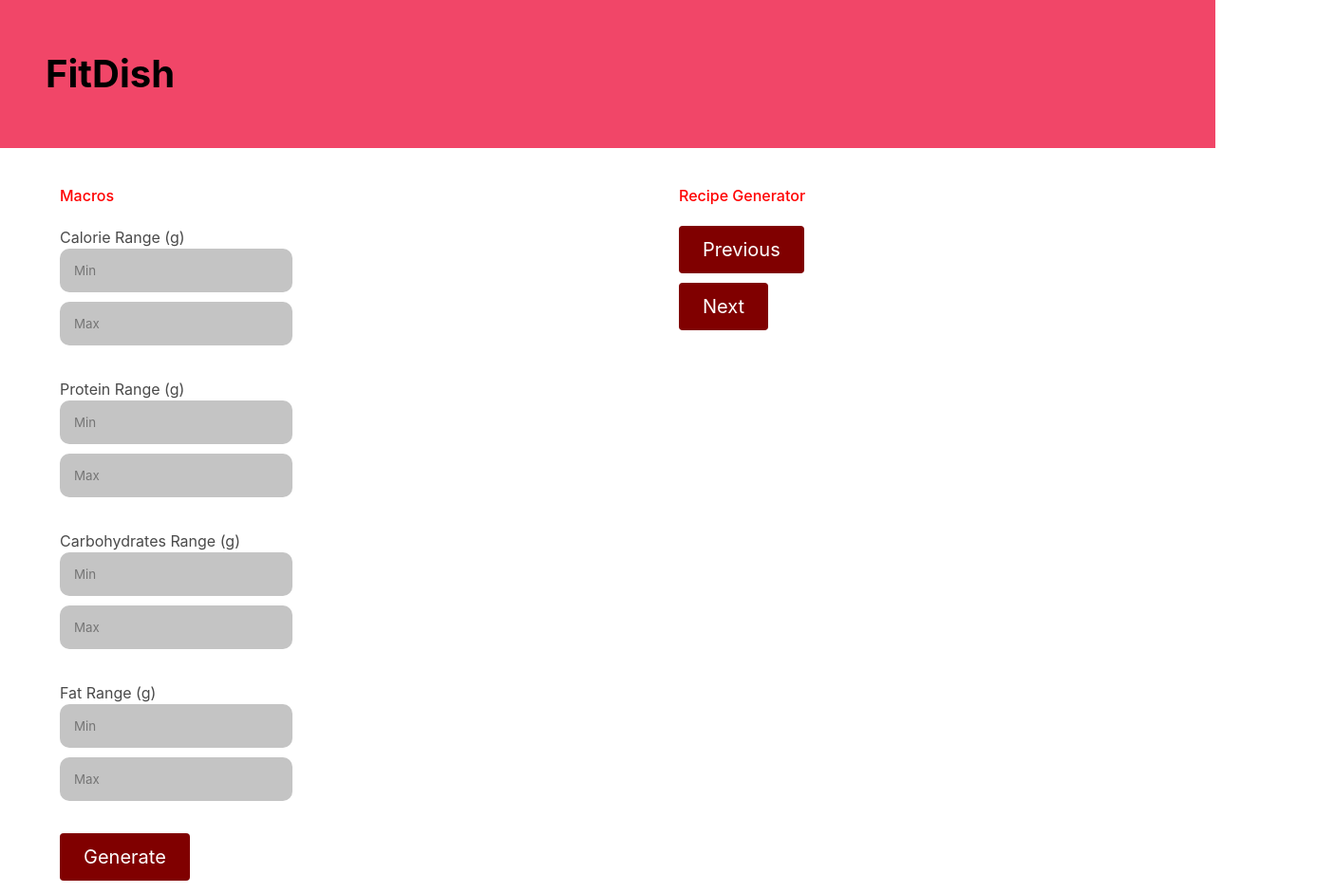
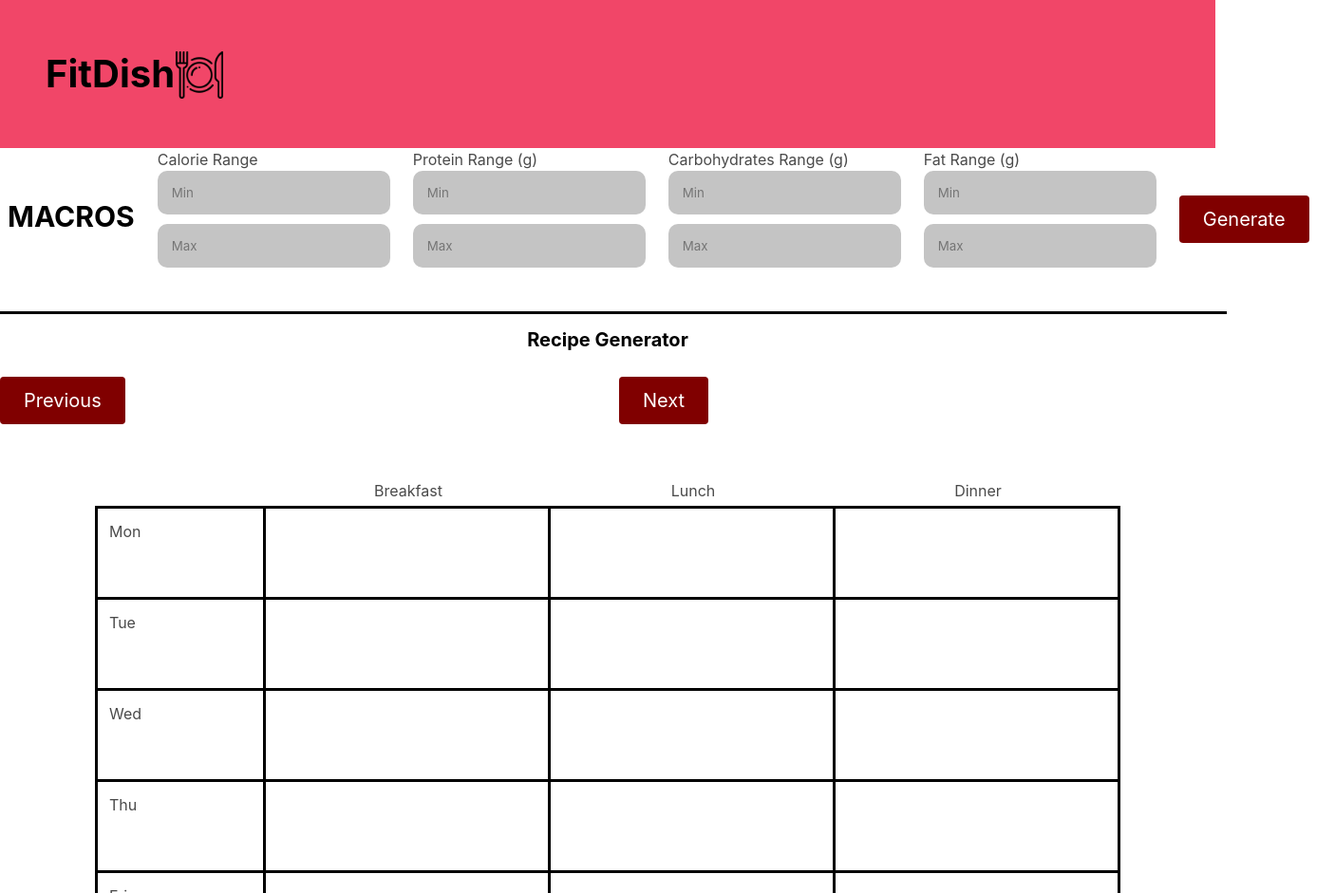
Before and after one commit to CameronFloppy/fit-dish, a plain HTML site: page index.html in a window 1280 px wide. Shown: the top 941 px of the page at 95% size, 1406 px wide, since content can reach past the window. Drawn offline with nearby package versions, Linux system fonts and the light colour scheme.

Commit message:
changed layout

```diff
--- a/assets/css/style.css
+++ b/assets/css/style.css
@@ -3,10 +3,19 @@ header{
 
 }
 
-h1{
+header h1{
     font-weight: bold;
     color: black;
     font-size: 250%;
+    position: relative
+}
+
+#icon{
+    height:50px;
+    width:50px;
+    position:absolute;
+    top: 54px;
+    left: 185px;
 }
 
 #macro-numbers{
@@ -23,7 +32,7 @@ h1{
 .form-input {
     list-style: none;
     padding: 15px;
-    height: calc(100% - 50px);
+    /* height: calc(100% - 50px); */
     background: rgb(196, 196, 196);
     border-radius: 10px;
     border: 20px solid var(--grey);
@@ -33,6 +42,10 @@ h1{
 
 
 }
+.input-label{
+    font-size: 2vh
+}
+
 .button {
     background-color: maroon; /* Maroon */
     border: none;
@@ -46,9 +59,11 @@ h1{
 
 }
 
-.cards.content{
+#gen-btn{
+    margin-top: 50px;
+    margin-right:15px;
+}
 
-}
 
 .card.recipe-card{
     background-color: rgb(255, 115, 0);
@@ -56,11 +71,12 @@ h1{
     margin-right: 75px;
     margin-block-end: 4px;
     border-radius: 8px;
-    float: left;
+    /* float: left; */
     font-style: oblique;
 
 
 }
+
 
 
 .container{
@@ -105,7 +121,7 @@ h1{
 }
 
 #sunday, #saturday, #friday, #thursday, #wednesday, #tuesday, #monday{
-    height: 200px
+    height: 12vh
 }
 
 .top-title{
@@ -116,20 +132,29 @@ h1{
     height: 40px
 }
 
-h3{
-    color: red;
-    margin-bottom: 20px;
-    font-weight: 500;
-
+#macros-title{
+    color: black;
+    margin-top: 50px;
+    margin-left:8px;
+    font-weight: bold;
+    font-size: 30px
 }
 
-.form-div{
-    padding: 50px 0px 150px 75px;
+#generate-title{
+    text-align: center;
+    font-weight: bold;
+    font-size: 20px;
+    color: black;
 }
 
-.generate-div{
-    padding: 50px 0px 150px 75px;
+#saved-title{
+    font-size: 30px;
+    text-align: center;
+    font-weight: bold;
+}
 
+.form-section{
+    border-bottom: 3px solid black;
 }
 
 .button{
--- a/assets/js/script2.js
+++ b/assets/js/script2.js
@@ -126,7 +126,7 @@ function searchAPI (){
                         recipePhotoDiv.append(recipePhoto)
                         recipeImageFile = document.createElement("img")
                         recipeImageFile.setAttribute("src", data.results[i].image)
-                        recipePhotoDiv.append(recipeImageFile)
+                        recipeCard.append(recipeImageFile)
                         counter ++
 
                         // trying to make another api call to the link for the recipe
@@ -171,3 +171,10 @@ $("#next-btn").on("click", function() {
     $("#recipe-container").empty()
     searchAPI(offset);
 })
+
+$("#prev-btn").on("click", function() {
+    offset -= 10
+
+    $("#recipe-container").empty()
+    searchAPI(offset);
+})
--- a/index.html
+++ b/index.html
@@ -8,7 +8,7 @@
     <link rel="stylesheet" href="https://cdn.jsdelivr.net/npm/bulma@0.9.3/css/bulma.min.css">
     <link rel="stylesheet" href="./assets/css/style.css">
     <link rel="stylesheet" href="https://cdnjs.cloudflare.com/ajax/libs/jqueryui/1.12.1/jquery-ui.min.css" integrity="sha512-aOG0c6nPNzGk+5zjwyJaoRUgCdOrfSDhmMID2u4+OIslr0GjpLKo7Xm0Ao3xmpM4T8AmIouRkqwj1nrdVsLKEQ==" crossorigin="anonymous" referrerpolicy="no-referrer" />
-    <title>Document</title>
+    <title>FitDish</title>
 
         <div class="vl"></div>
 </head>
@@ -22,47 +22,57 @@
         <div class="hero-body">
             <h1>FitDish</h1>
         </div>
+        <img id ="icon"src="./assets/images/restaurant.png">
     </header>
 
 
 
 
-    <section class="columns">
-
-        <div class="form-div column">
-            <h3>Macros</h3>
-        <form>
-            <label for="min">Calorie Range (g)</label>
+    <section class="form-section columns">
+            <div class="column">
+            <h3 id="macros-title">MACROS</h3>
+            </div>
+            <div class = "column">
+            <label class="input-label" for="min">Calorie Range</label>
             <input type="text" placeholder="Min" name="name" id="minCal" class="form-input">
             <input type="text" placeholder="Max" name="name" id="maxCal" class="form-input">
-            </br>
-            <label for="min">Protein Range (g)</label>
+            <!-- </br> -->
+            </div>
+            <div class="column">
+            <label class="input-label" for="min">Protein Range (g)</label>
             <input type="text" placeholder="Min" name="name" id="minProt" class="form-input">
             <input type="text" placeholder="Max" name="name" id="maxProt" class="form-input">
-            </br>
-            <label for="min">Carbohydrates Range (g)</label>
+            <!-- </br> -->
+            </div>
+            <div class="column">
+            <label class="input-label" for="min">Carbohydrates Range (g)</label>
             <input type="text" placeholder="Min" name="name" id="minCarb" class="form-input">
             <input type="text" placeholder="Max" name="name" id="maxCarb" class="form-input">
             </br>
-            <label for="min">Fat Range (g)</label>
+            </div>
+            <div class="column">
+            <label class="input-label" for="min">Fat Range (g)</label>
             <input type="text" placeholder="Min" name="name" id="minFat" class="form-input">
             <input type="text" placeholder="Max" name="name" id="maxFat" class="form-input">
             </br>
+            </div>
+            <div class="column">
             <button type="submit" class="button" form="macro-numbers" id="gen-btn">
                 Generate
             </button>
-        </form>
-
+            </div>
+    </section>
+    <section>
+        <div class="generate-div recipes columns">
+            <div class="generate-recipe column is-12">
+                <h3 id="generate-title">Recipe Generator</h3>
+            </div>
         </div>
-
-        <div class="generate-div recipes column">
-            <div class="generate-recipe">
-                <h3>Recipe Generator</h3>
-            </div>
-            <div id="prev-btn">
+        <div class="columns">
+            <div class="column" id="prev-btn">
                 <button class="button">Previous</button>
             </div>
-            <div id="next-btn">
+            <div class="column" id="next-btn">
                 <button class="button">Next</button>
             </div>
             <div id="recipe-container">
@@ -72,8 +82,8 @@
     </section>
 
 
-
-    <section class="container section calendar">
+    <div class="columns">
+    <section class="container section calendar columnn">
         <div class="columns title-row">
             <div class="column is-2"></div>
             <h3 class="column top-title">Breakfast</h3>
@@ -161,12 +171,13 @@
 
     </section>
 
+    </div>
 
     <script src="https://cdnjs.cloudflare.com/ajax/libs/jquery/3.6.0/jquery.min.js"></script>
     <script src="https://cdnjs.cloudflare.com/ajax/libs/jqueryui/1.12.1/jquery-ui.min.js"></script>
     <script src="./assets/js/script2.js"></script>
     <div id="dialog" title="Basic dialog">
-        <p>This is the default dialog which is useful for displaying information. The dialog window can be moved, resized and closed with the &apos;x&apos; icon.</p>
+        <p>The request to the server has failed.</p>
     </div>
 </body>
 
```
Also changed, not shown: assets/images/restaurant.png (added), assets/js/script.js (line endings or trailing spaces).
